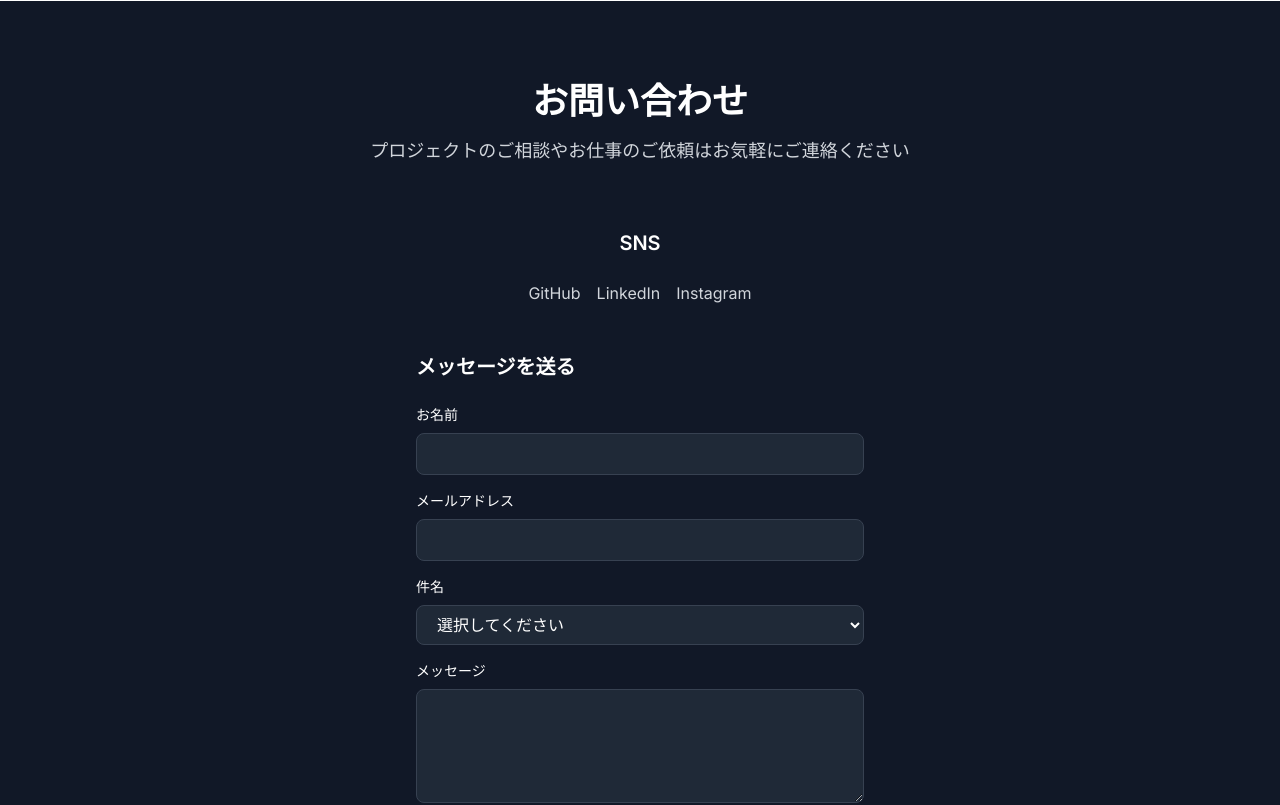
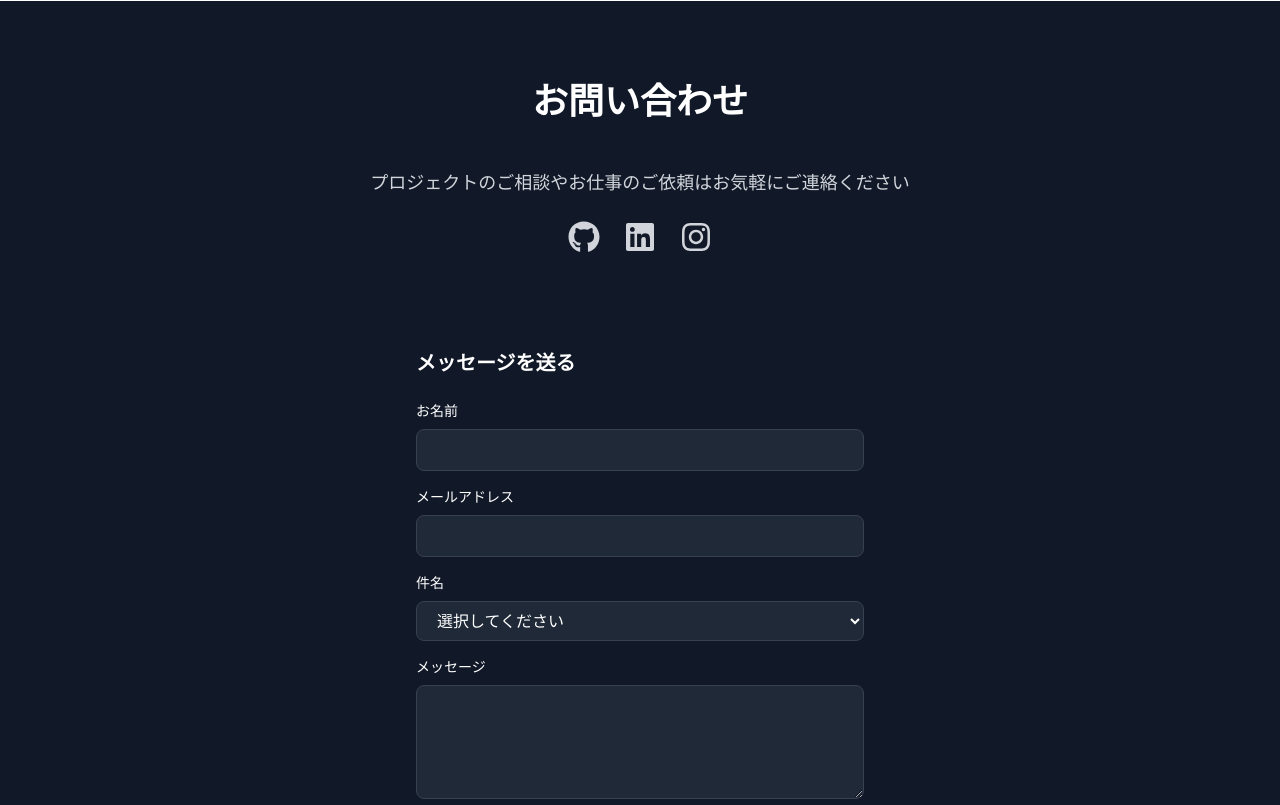
Before and after one commit to rin-teaholic/rin-teaholic.github.io, a Next.js app: page / in a window 1280 px wide. Shown: the part 2500-3305 px from the top of the page. Built offline with nearby package versions, Linux system fonts and the light colour scheme.

Commit message:
feat: update dependencies and improve page layout

```diff
--- a/package.json
+++ b/package.json
@@ -13,7 +13,8 @@
 		"@heroicons/react": "^2.2.0",
 		"next": "15.5.2",
 		"react": "^18",
-		"react-dom": "^18"
+		"react-dom": "^18",
+		"react-icons": "^5.5.0"
 	},
 	"devDependencies": {
 		"@types/node": "^20",
--- a/src/app/page.tsx
+++ b/src/app/page.tsx
@@ -7,6 +7,7 @@ import {
 	PaintBrushIcon,
 	DevicePhoneMobileIcon
 } from '@heroicons/react/24/outline'
+import { FaGithub, FaLinkedin, FaInstagram } from 'react-icons/fa'
 import ContactForm from '@/components/contact-form'
 import Navigation from '@/components/navigation'
 
@@ -205,24 +206,37 @@ export default function Home() {
 				<div className="max-w-7xl mx-auto px-4 sm:px-6 lg:px-8">
 					<div className="text-center mb-16">
 						<h3 className="text-3xl md:text-4xl font-bold mb-4">お問い合わせ</h3>
-						<p className="text-lg text-gray-300">プロジェクトのご相談やお仕事のご依頼はお気軽にご連絡ください</p>
-					</div>
-					<div className="space-y-12">
-						{/* SNS Links */}
-						<div className="text-center">
-							<h4 className="text-xl font-semibold mb-6">SNS</h4>
-							<div className="flex justify-center space-x-4">
-								<a href="https://github.com/rin-teaholic" className="text-gray-300 hover:text-white transition-colors">
-									GitHub
+						<div className="rounded-lg p-8 max-w-2xl mx-auto">
+							<p className="text-lg text-gray-300 mb-6">プロジェクトのご相談やお仕事のご依頼はお気軽にご連絡ください</p>
+							{/* SNS Links */}
+							<div className="flex justify-center space-x-6">
+								<a
+									href="https://github.com/rin-teaholic"
+									target="_blank"
+									rel="noopener noreferrer"
+									className="text-gray-300 hover:text-white transition-colors"
+									aria-label="GitHub"
+								>
+									<FaGithub className="h-8 w-8" />
 								</a>
-								<a href="#" className="text-gray-300 hover:text-white transition-colors">
-									LinkedIn
+								<a
+									href="#"
+									className="text-gray-300 hover:text-white transition-colors"
+									aria-label="LinkedIn"
+								>
+									<FaLinkedin className="h-8 w-8" />
 								</a>
-								<a href="#" className="text-gray-300 hover:text-white transition-colors">
-									Instagram
+								<a
+									href="#"
+									className="text-gray-300 hover:text-white transition-colors"
+									aria-label="Instagram"
+								>
+									<FaInstagram className="h-8 w-8" />
 								</a>
 							</div>
 						</div>
+					</div>
+					<div className="space-y-8">
 
 						{/* Contact Form */}
 						<div className="max-w-md mx-auto">
```
Also changed, not shown: 1 other file (tests, documents, lock files or other folders).
